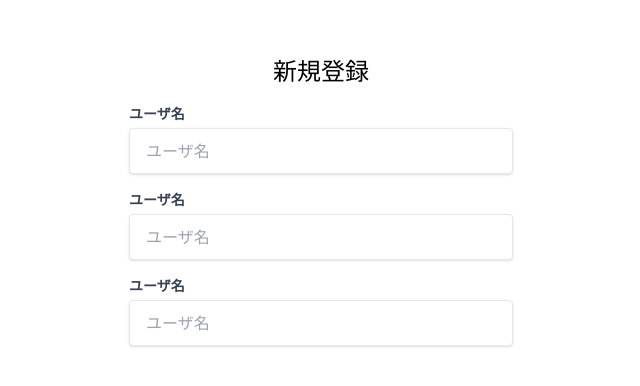
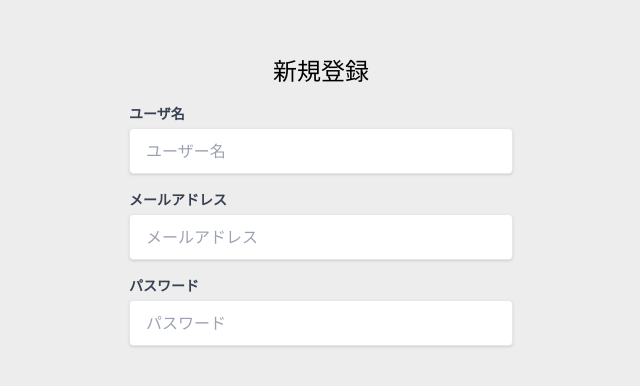
Before and after one commit to AbizUser/user-authentication, a Next.js app: page /auth/signup in a window 1280 px wide. Shown: the top 386 px of the page, without its empty margins (319-959 px from the left). Built offline with nearby package versions, Linux system fonts and the light colour scheme.

Commit message:
add inputfieldprops

```diff
--- a/app/auth/signup/page.tsx
+++ b/app/auth/signup/page.tsx
@@ -6,9 +6,24 @@ const Signup = () => {
     <div className='mx-auto max-w-sm my-14'>
       <h2 className='text-center font-medium text-2xl mb-4'>新規登録</h2>
       <form>
-        <InputField/>
-        <InputField />
-        <InputField />
+        <InputField
+          label='ユーザ名'
+          name='username'
+          type='text'
+          placeholder='ユーザー名'
+        />
+        <InputField
+          label='メールアドレス'
+          name='email'
+          type='email'
+          placeholder='メールアドレス'
+        />
+        <InputField
+          label='パスワード'
+          name='password'
+          type='password'
+          placeholder='パスワード'
+        />
         <div className='mt-4'>
           <button></button>
         </div>
--- a/app/features/auth/components/InputField.tsx
+++ b/app/features/auth/components/InputField.tsx
@@ -1,17 +1,25 @@
 import React from 'react'
 
-const InputField = () => {
+interface InputFieldProps {
+  name: string;
+  type: string;
+  label: string;
+  placeholder?: string; //?オプショナルチェーンを付けて必須項目ではなくした。
+}
+
+
+const InputField = ({ name, label, type, placeholder }: InputFieldProps) => {
   return (
     <div>
       <label
-        htmlFor="name"
+        htmlFor={name}
         className='text-gray-700 text-sm font-bold mb-1 block mt-4'>
-          ユーザ名
+          {label}
       </label>
       <input
-        type="text"
-        id='name'
-        placeholder='ユーザ名'
+        type={type}
+        id={name}
+        placeholder={placeholder}
         className='border rounded w-full shadow py-3 px-4 text-gray-700 leading-tight focus:outline-none'
       />
     </div>
--- a/app/globals.css
+++ b/app/globals.css
@@ -4,10 +4,5 @@
 
 body {
   color: rgb(var(--foreground-rgb));
-  background: linear-gradient(
-      to bottom,
-      transparent,
-      rgb(var(--background-end-rgb))
-    )
-    rgb(var(--background-start-rgb));
+  background: #e5e5e5aa;
 }
```
